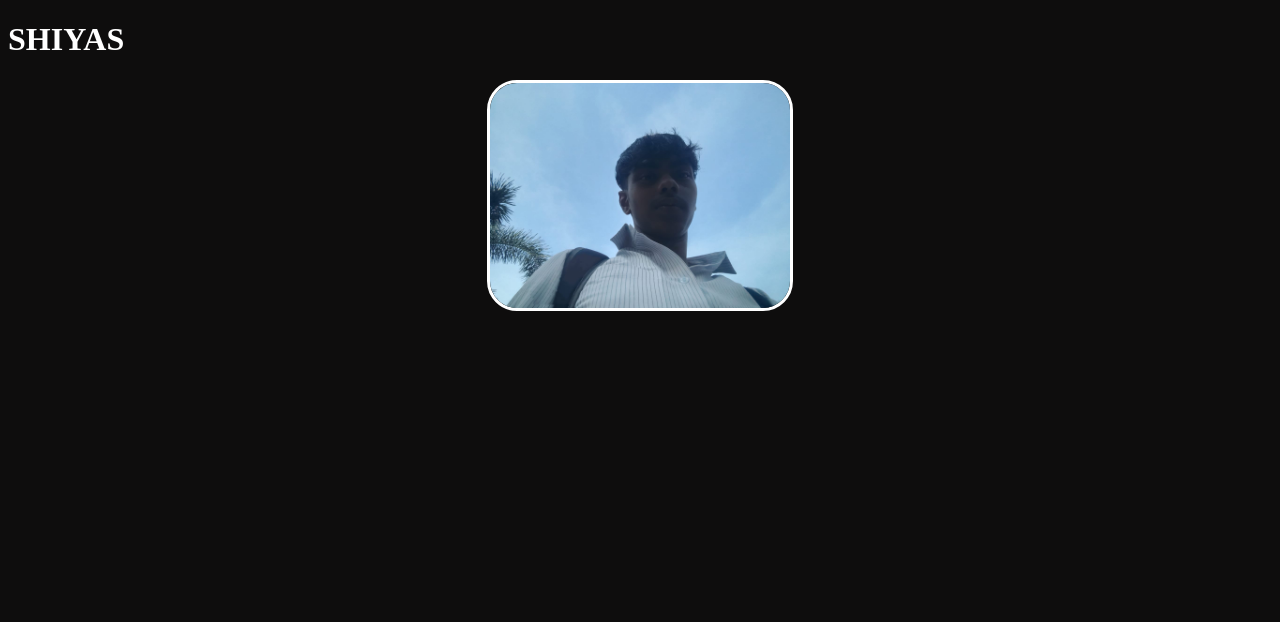
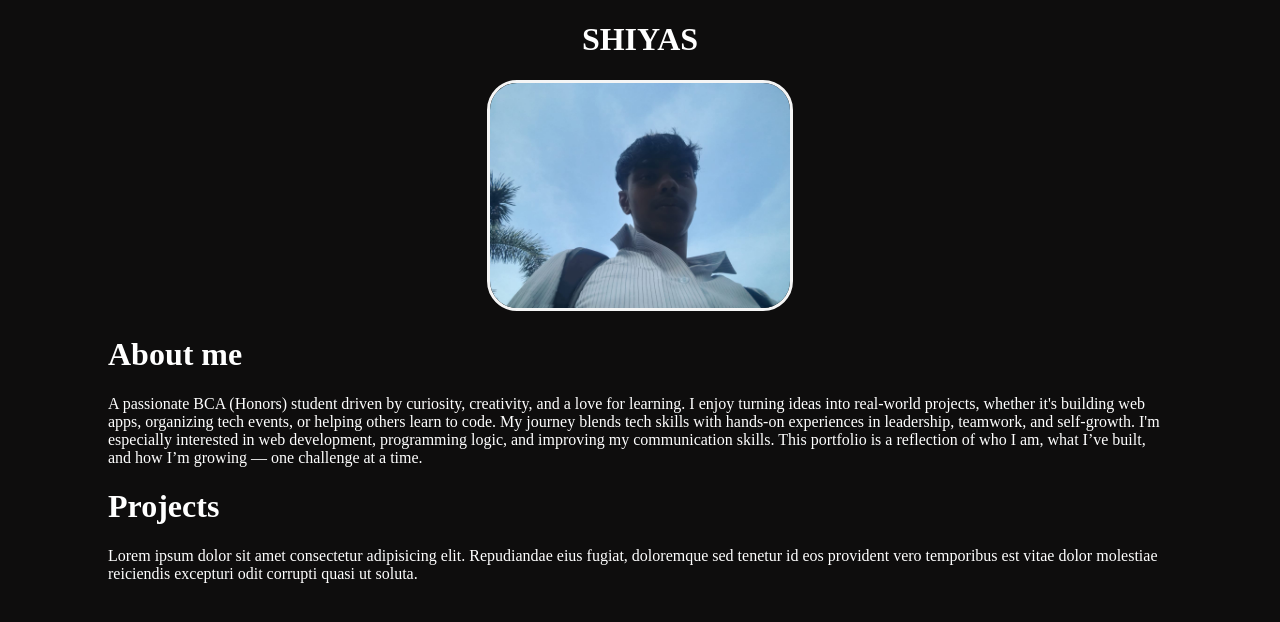
Before and after one commit to shiyyaas/Bportfolio, a plain HTML site: page index.html in a window 1280 px wide. Drawn offline with Linux system fonts and the light colour scheme.

Commit message:
Worked on index page

```diff
--- a/index.html
+++ b/index.html
@@ -10,19 +10,31 @@
             background-color: rgb(14, 13, 13);
             color: white;
         }
+        .glow:hover {
+            text-shadow: 0 0 3px white;
+            transition: text-shadow 0.5s ease;
+        }
+        .align {
+            margin-left: 100px;
+            margin-right: 100px;
+        }
+
+        .shiyas {
+            text-align: center;
+        }
         .profileimg {
             width: 300px;
-            border: 3px solid white;
+            display: inline;
+            border: 3px solid rgb(245, 245, 245);
             border-radius: 30px;
+            transition: 1s;
+            transition-timing-function: ease;
         }
         .profileimg:hover {
             width: 350px;
-            transition: 1s;
-            transition-timing-function: ease;
         }
-        .divprofile {
-            text-align: center;
-        }
+
+
 
     </style>
 </head>
@@ -32,16 +44,26 @@
 
         <h1>SHIYAS</h1>
 
-        <div class="divprofile">
+        <div>
             <img class="profileimg" src="/images/githubprof.jpg" alt="shiyas">
         </div>
 
+    </div>
+
+    <div class="about align glow">
+
+        <h1>About me</h1>
+        <p>
+           A passionate BCA (Honors) student driven by curiosity, creativity, and a love for learning. I enjoy turning ideas into real-world projects, whether it's building web apps, organizing tech events, or helping others learn to code. My journey blends tech skills with hands-on experiences in leadership, teamwork, and self-growth. I'm especially interested in web development, programming logic, and improving my communication skills. This portfolio is a reflection of who I am, what I’ve built, and how I’m growing — one challenge at a time.
+        </p>
+    </div>
+
+    <div class="projects align glow">
+
+        <h1>Projects</h1>
+        <p>Lorem ipsum dolor sit amet consectetur adipisicing elit. Repudiandae eius fugiat, doloremque sed tenetur id eos provident vero temporibus est vitae dolor molestiae reiciendis excepturi odit corrupti quasi ut soluta.</p>
 
     </div>
 
-
-
-
-
 </body>
 </html>
```
